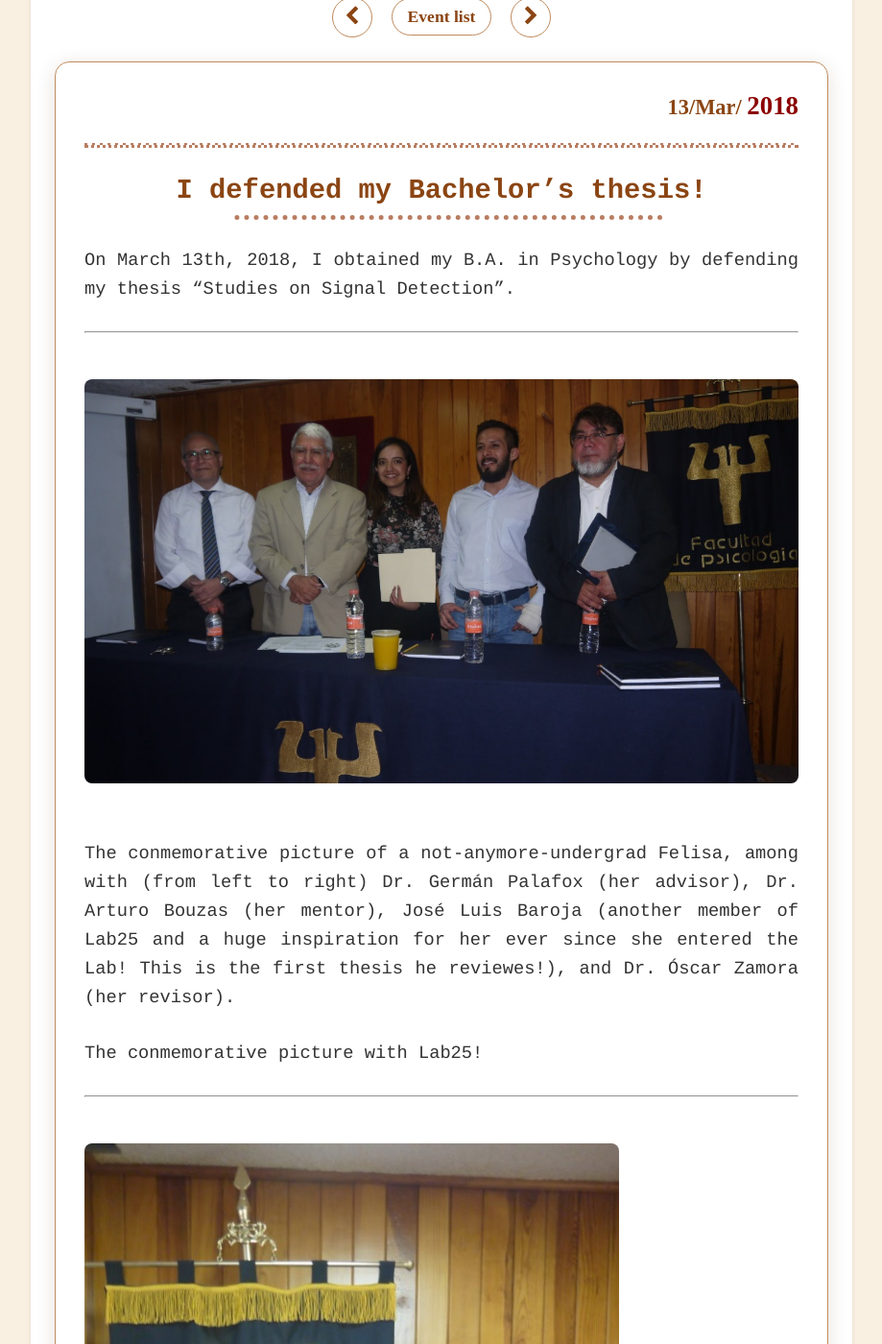
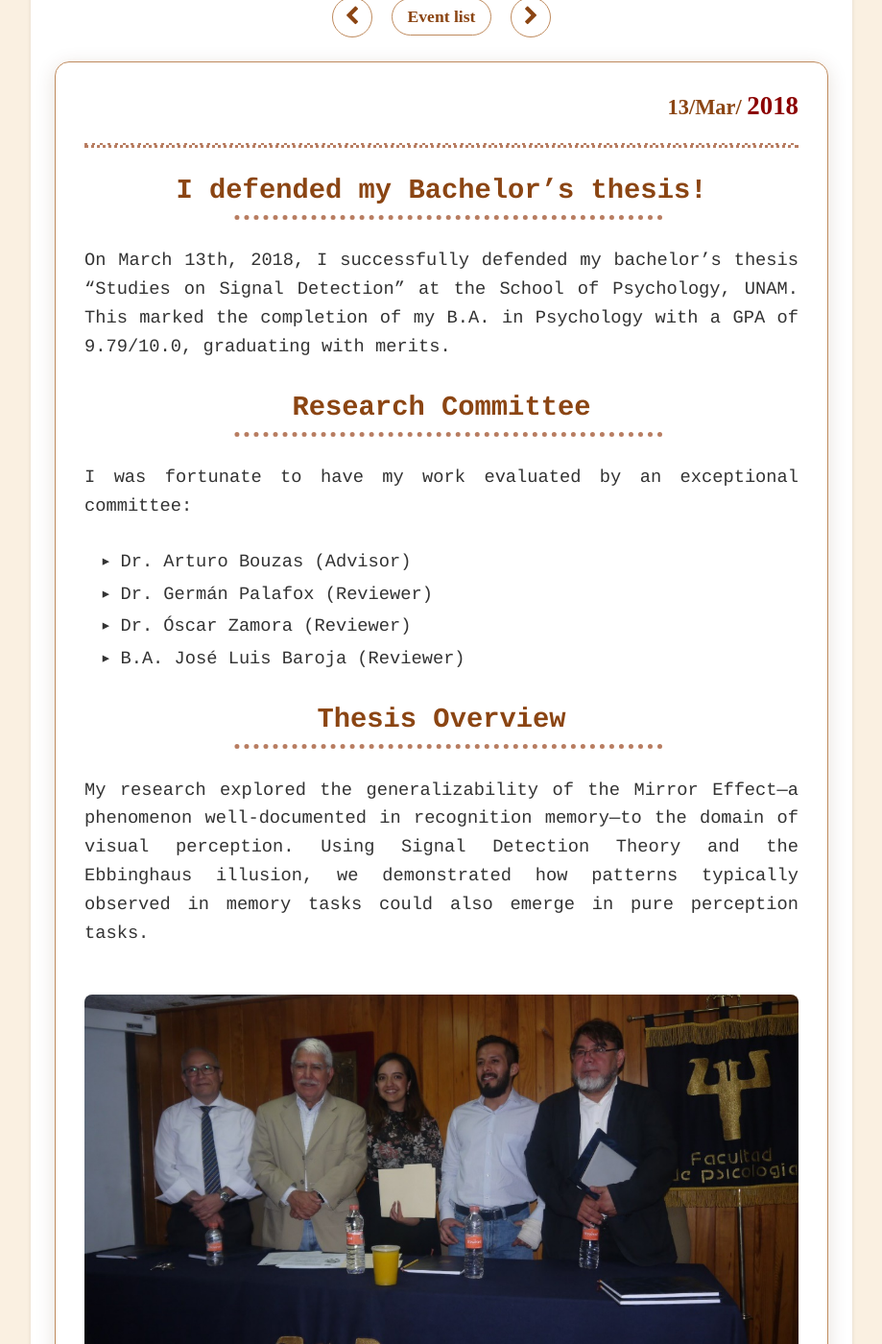
Before and after one commit to Adrifelcha/adrifelcha.github.io, a Jekyll site: the page built from _posts/2018-03-13-bachelors-thesis-defense.md, in a window 1280 px wide and 1400 px high, scrolled down 367 px. Shown: the whole window at 96% size, without its empty margins (180-1099 px from the left). Built offline with Jekyll 4.4.1, drawn with Linux system fonts in a browser that asks for light colours; some web fonts are replaced.

Commit message:
Update event entriesgit add .!

```diff
--- a/_posts/2018-03-13-bachelors-thesis-defense.md
+++ b/_posts/2018-03-13-bachelors-thesis-defense.md
@@ -1,21 +1,30 @@
 ---
 layout: event
-title: Bachelor's thesis defense! (B.A. in Psychology)
+title: Bachelor's Thesis Defense
 date: 2018-03-13
 ---
 
 ### I defended my Bachelor's thesis!
 
-On March 13th, 2018, I obtained my B.A. in Psychology by defending my thesis "Studies on Signal Detection".
+On March 13th, 2018, I successfully defended my bachelor's thesis "Studies on Signal Detection" at the School of Psychology, UNAM. This marked the completion of my B.A. in Psychology with a GPA of 9.79/10.0, graduating with merits.
 
-____
+### Research Committee
 
-![Alt text](/photos/Fel_Ex2.jpg)
+I was fortunate to have my work evaluated by an exceptional committee:
 
-The conmemorative picture of a not-anymore-undergrad Felisa, among with (from left to right) Dr. Germán Palafox (her advisor), Dr. Arturo Bouzas (her mentor), José Luis Baroja (another member of Lab25 and a huge inspiration for her ever since she entered the Lab! This is the first thesis he reviewes!), and Dr. Óscar Zamora (her revisor).
+- Dr. Arturo Bouzas (Advisor)
+- Dr. Germán Palafox (Reviewer)
+- Dr. Óscar Zamora (Reviewer)
+- B.A. José Luis Baroja (Reviewer)
 
-The conmemorative picture with Lab25!
+### Thesis Overview
 
-____
+My research explored the generalizability of the Mirror Effect—a phenomenon well-documented in recognition memory—to the domain of visual perception. Using Signal Detection Theory and the Ebbinghaus illusion, we demonstrated how patterns typically observed in memory tasks could also emerge in pure perception tasks.
 
-![Alt text](/photos/Fel_Ex1.jpg)
+<div style="text-align: center">
+    <img src="/photos/Fel_Ex2.jpg" alt="Thesis Defense Committee">
+</div>
+
+<div style="text-align: center">
+    <img src="/photos/Fel_Ex1.jpg" alt="Lab25 Celebration">
+</div>
```
Also changed, not shown: _posts/2017-11-14-sinca-presentation.md (+7 -20 lines), _posts/2018-03-05-michael-lee-visit.md (+9 -6 lines).
